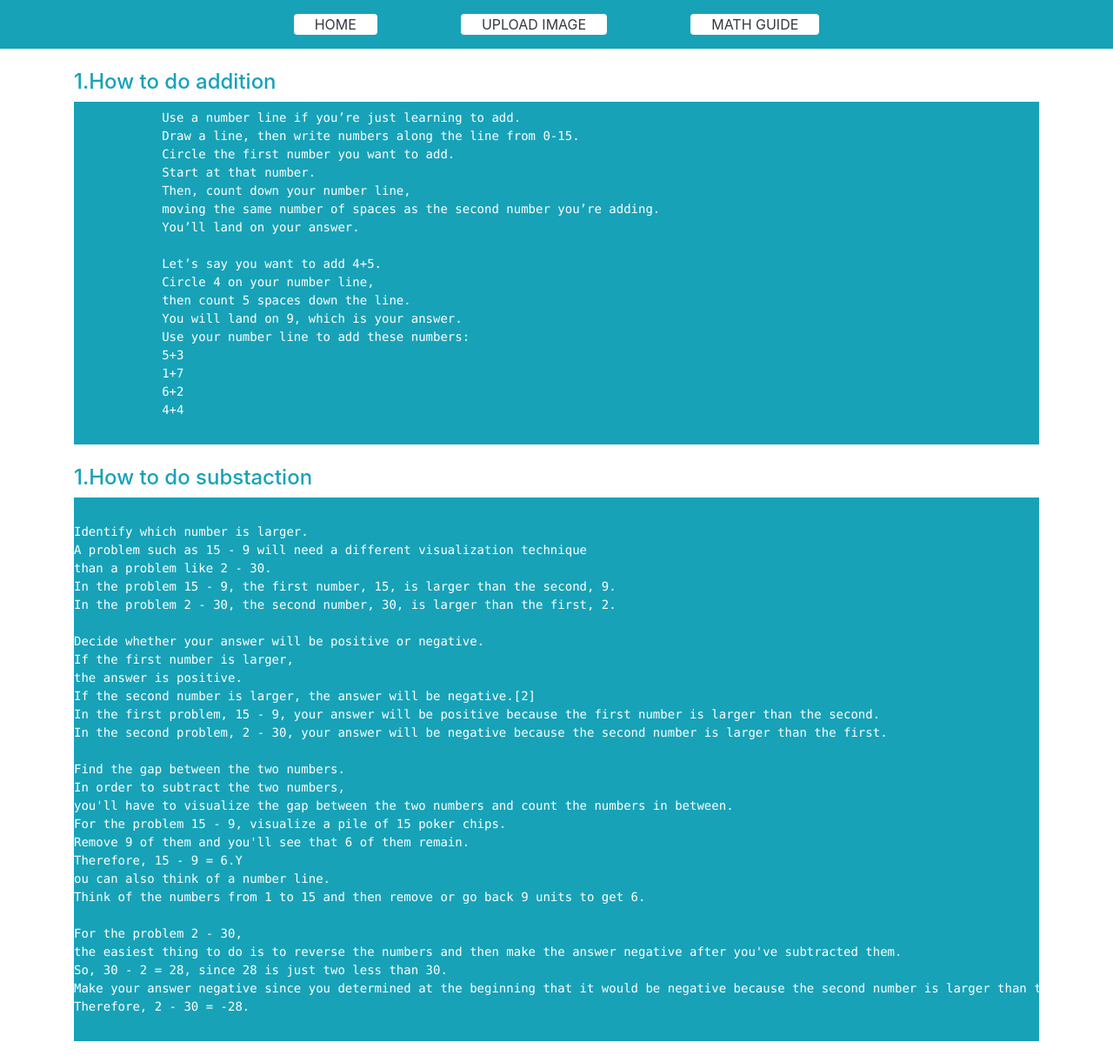
After one commit to HRsojib/CNN, a Django app: page //guide in a window 1280 px wide. The commit adds this page. Shown: the whole page at 87% size. Run offline with Django 4.2, Linux system fonts and the light colour scheme; some libraries are stand-ins or nearby versions.

Commit message:
first commit

```diff
--- a/bangladigit/settings.py
+++ b/bangladigit/settings.py
@@ -25,7 +25,7 @@ SECRET_KEY = 'django-insecure-9ejsa%(zd4pjn+y-^iw74*82wryippuc&singkpw@8e2h$uwx7
 # SECURITY WARNING: don't run with debug turned on in production!
 DEBUG = True
 
-ALLOWED_HOSTS = ['*']
+ALLOWED_HOSTS = []
 
 
 # Application definition
@@ -116,7 +116,7 @@ USE_TZ = True
 
 # Static files (CSS, JavaScript, Images)
 # https://docs.djangoproject.com/en/4.0/howto/static-files/
-STATIC_ROOT = os.path.join(BASE_DIR,'staticfiles')
+
 STATIC_URL = 'static/'
 MEDIA_ROOT =  os.path.join(BASE_DIR, 'media')
 MEDIA_URL = '/media/'
--- a/main/urls.py
+++ b/main/urls.py
@@ -3,7 +3,9 @@ from . import views
 from django.conf import settings
 from django.conf.urls.static import static
 urlpatterns = [
-    path('', views.index, name='index')
+    path('', views.index, name='index'),
+    path('/upload', views.upload, name='upload'),
+    path('/guide', views.guide, name='guide')
 ]
 
 if settings.DEBUG:
--- a/main/views.py
+++ b/main/views.py
@@ -59,8 +59,17 @@ def value(arr):
                     return "="
 
 
+
+
+
 # Create your views here.
 def index(request):
+    return render(request,'index.html')
+
+def guide(request):
+    return render(request,'mathguide.html')
+
+def upload(request):
     dir=MEDIA+'/images/'
     for f in os.listdir(dir):
             os.remove(os.path.join(dir, f))
@@ -116,7 +125,7 @@ def index(request):
                 rightexp = eval(exp[1])
                 if leftexp == rightexp:
                     vardict=True
-            return render(request, 'index.html', {'expression' : expression,'form' : form,'vardict':vardict,'img':img_obj})
+            return render(request, 'upload.html', {'expression' : expression,'form' : form,'vardict':vardict,'img':img_obj})
     else:
         form =handwritingForm()
-    return render(request, 'index.html', {'form' : form})
+    return render(request, 'upload.html', {'form' : form})
--- /dev/null
+++ b/template/base.html
@@ -0,0 +1,4 @@
+{%include 'header.html'%}
+{% block body %}
+{% endblock %}
+{%include 'footer.html'%}
--- /dev/null
+++ b/template/footer.html
@@ -0,0 +1,13 @@
+<!-- Optional JavaScript -->
+<!-- jQuery first, then Popper.js, then Bootstrap JS -->
+<script src="https://code.jquery.com/jquery-3.2.1.slim.min.js"
+    integrity="sha384-KJ3o2DKtIkvYIK3UENzmM7KCkRr/rE9/Qpg6aAZGJwFDMVNA/GpGFF93hXpG5KkN"
+    crossorigin="anonymous"></script>
+<script src="https://cdnjs.cloudflare.com/ajax/libs/popper.js/1.12.9/umd/popper.min.js"
+    integrity="sha384-ApNbgh9B+Y1QKtv3Rn7W3mgPxhU9K/ScQsAP7hUibX39j7fakFPskvXusvfa0b4Q"
+    crossorigin="anonymous"></script>
+    <script src="https://cdn.jsdelivr.net/npm/bootstrap@5.0.2/dist/js/bootstrap.bundle.min.js" integrity="sha384-MrcW6ZMFYlzcLA8Nl+NtUVF0sA7MsXsP1UyJoMp4YLEuNSfAP+JcXn/tWtIaxVXM" crossorigin="anonymous"></script>
+
+</body>
+
+</html>
--- /dev/null
+++ b/template/header.html
@@ -0,0 +1,23 @@
+<!doctype html>
+<html lang="en">
+
+<head>
+    <!-- Required meta tags -->
+    <meta charset="utf-8">
+    <meta name="viewport" content="width=device-width, initial-scale=1, shrink-to-fit=no">
+
+    <!-- Bootstrap CSS -->
+    <link rel="stylesheet" href="https://maxcdn.bootstrapcdn.com/bootstrap/4.0.0/css/bootstrap.min.css"
+        integrity="sha384-Gn5384xqQ1aoWXA+058RXPxPg6fy4IWvTNh0E263XmFcJlSAwiGgFAW/dAiS6JXm" crossorigin="anonymous">
+    <script src="https://cdn.jsdelivr.net/npm/chart.js@2.9.3/dist/Chart.min.js"></script>
+    <title>BANGLA MATH SOLVER</title>
+    <div>
+</head>
+
+<body>
+<nav class="bg-info py-3  d-flex flex-column flex-lg-row justify-content-center align-items-center">
+    <a class="mx-5 bg-white text-dark fw-bold  px-4 rounded rounded-xl" href="/">HOME</a>
+    <a class="mx-5 bg-white text-dark fw-bold  px-4 rounded rounded-xl" href="{%url 'upload'%}">UPLOAD IMAGE</a>
+    <a class="mx-5 bg-white text-dark fw-bold  px-4 rounded rounded-xl" href="{%url 'guide'%}">MATH GUIDE</a>
+
+</nav>
--- /dev/null
+++ b/template/mathguide.html
@@ -0,0 +1,62 @@
+{%extends 'base.html'%}
+{% block body %}
+<div class="container">
+    <div class="my-4">
+        <h4 class="text-info">1.How to do addition</h4>
+        <pre class="bg-info text-white py-2">
+            Use a number line if you’re just learning to add.
+            Draw a line, then write numbers along the line from 0-15.
+            Circle the first number you want to add.
+            Start at that number.
+            Then, count down your number line,
+            moving the same number of spaces as the second number you’re adding.
+            You’ll land on your answer.
+
+            Let’s say you want to add 4+5.
+            Circle 4 on your number line,
+            then count 5 spaces down the line.
+            You will land on 9, which is your answer.
+            Use your number line to add these numbers:
+            5+3
+            1+7
+            6+2
+            4+4
+        </pre>
+    </div>
+
+    <div class="my-4">
+        <h4 class="text-info">1.How to do substaction</h4>
+        <pre class="bg-info text-white py-2">
+
+Identify which number is larger.
+A problem such as 15 - 9 will need a different visualization technique
+than a problem like 2 - 30.
+In the problem 15 - 9, the first number, 15, is larger than the second, 9.
+In the problem 2 - 30, the second number, 30, is larger than the first, 2.
+
+Decide whether your answer will be positive or negative.
+If the first number is larger,
+the answer is positive.
+If the second number is larger, the answer will be negative.[2]
+In the first problem, 15 - 9, your answer will be positive because the first number is larger than the second.
+In the second problem, 2 - 30, your answer will be negative because the second number is larger than the first.
+
+Find the gap between the two numbers.
+In order to subtract the two numbers,
+you'll have to visualize the gap between the two numbers and count the numbers in between.
+For the problem 15 - 9, visualize a pile of 15 poker chips.
+Remove 9 of them and you'll see that 6 of them remain.
+Therefore, 15 - 9 = 6.Y
+ou can also think of a number line.
+Think of the numbers from 1 to 15 and then remove or go back 9 units to get 6.
+
+For the problem 2 - 30,
+the easiest thing to do is to reverse the numbers and then make the answer negative after you've subtracted them.
+So, 30 - 2 = 28, since 28 is just two less than 30.
+Make your answer negative since you determined at the beginning that it would be negative because the second number is larger than the first.
+Therefore, 2 - 30 = -28.
+        </pre>
+    </div>
+</div>
+
+{%endblock%}
```
Also changed, not shown: template/index.html (+8 -44 lines), template/upload.html (added, +51 -0 lines), db.sqlite3, media/images/IMG_20220517_134650_2.jpg (added), media/local/congrats.jpg (added), media/local/tryagain.jpg (added), media/local/upload.png (added), media/segmented/1.jpg (added), media/segmented/2.jpg (added), media/segmented/3.jpg (added), media/segmented/4.jpg (added), media/segmented/5.jpg (added).
